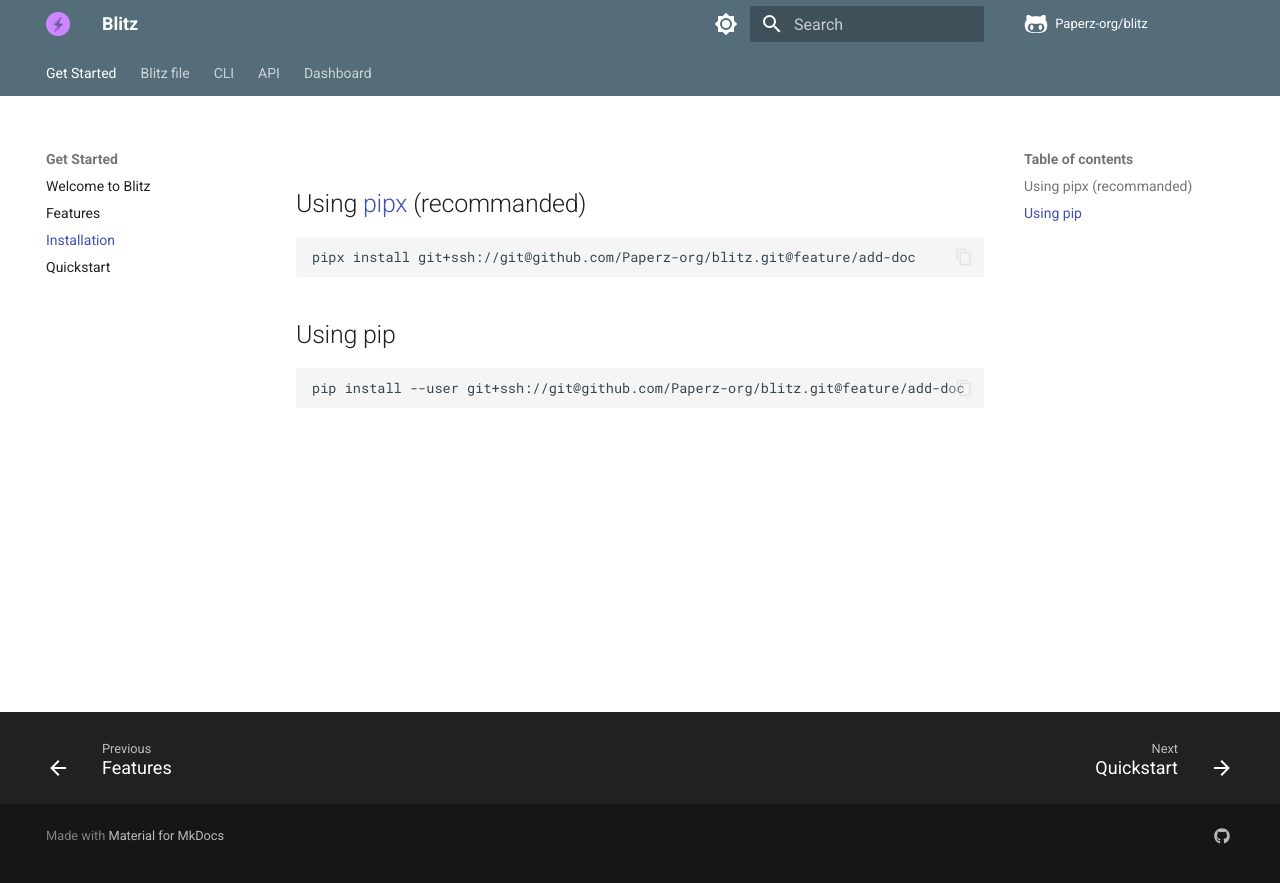
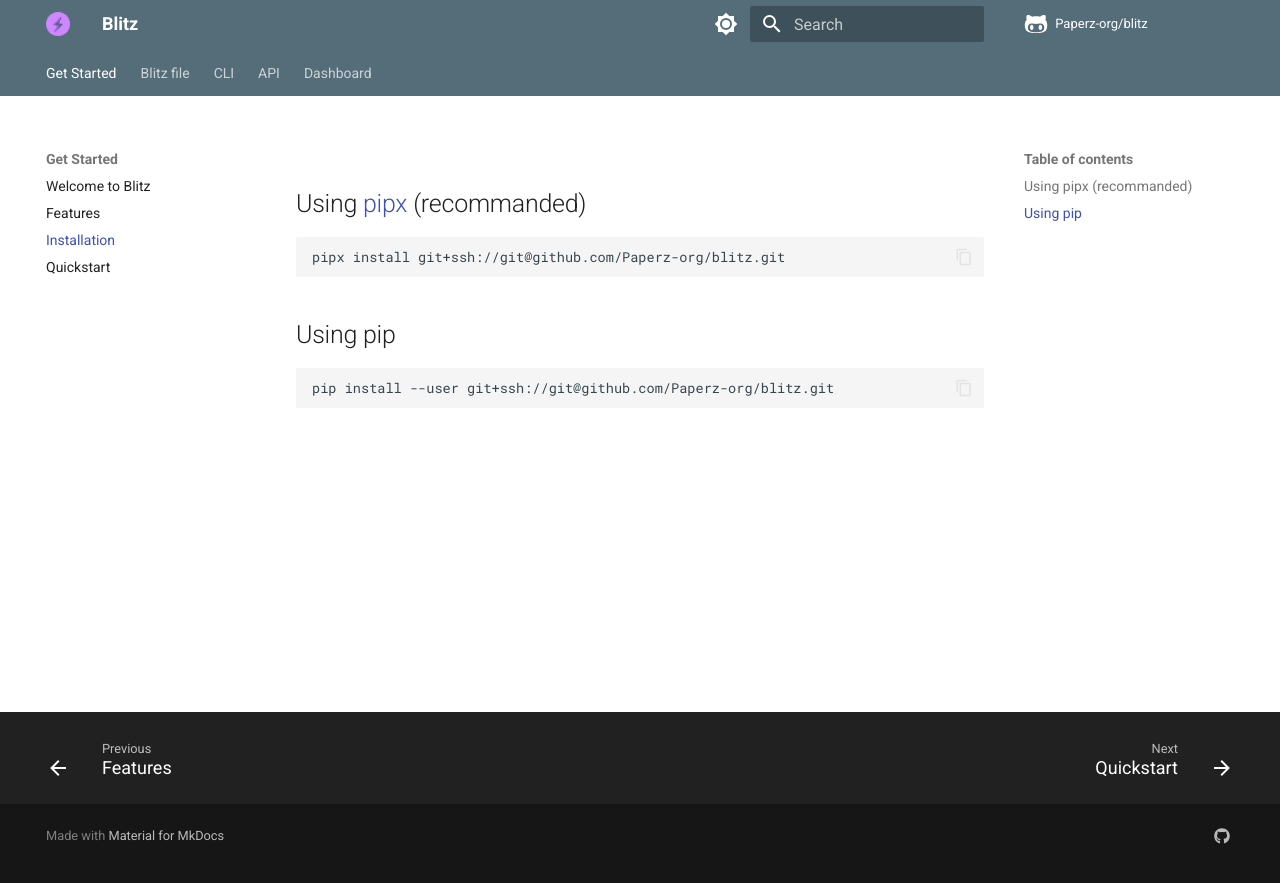
Before and after one commit to Paperz-org/blitz, an MkDocs documentation site: the page built from docs/installation.md, in a window 1280 px wide. Shown: the top 883 px of the page. Built offline with MkDocs 1.6.1 and Material for MkDocs 9.7.7, drawn with Linux system fonts in a browser that asks for light colours; comment, search, counter and statistics services are not loaded.

Commit message:
fix documentation for instalation

````diff
--- a/docs/installation.md
+++ b/docs/installation.md
@@ -2,10 +2,10 @@
 
 ## Using [pipx](https://pipx.pypa.io/stable/installation/) (recommanded)
 ```bash
-pipx install git+ssh://git@github.com/Paperz-org/blitz.git@feature/add-doc
+pipx install git+ssh://git@github.com/Paperz-org/blitz.git
 ```
 
 ## Using pip
 ```bash
-pip install --user git+ssh://git@github.com/Paperz-org/blitz.git@feature/add-doc
+pip install --user git+ssh://git@github.com/Paperz-org/blitz.git
 ```
````
Also changed, not shown: README.md (+2 -2 lines), docs/cli/create.md (+1 -1 lines), docs/cli/index.md (+2 -2 lines), requirements.txt (deleted, +0 -29 lines), 2 other files.
